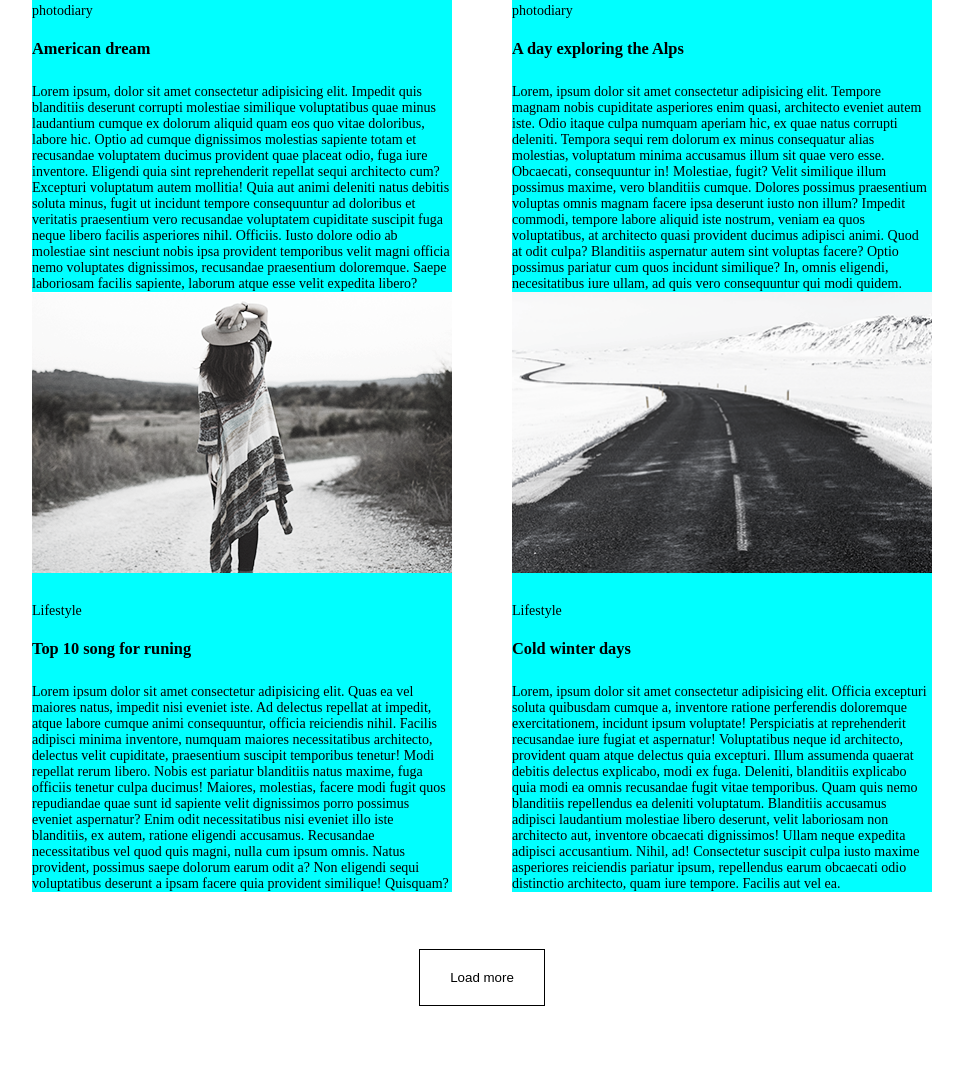
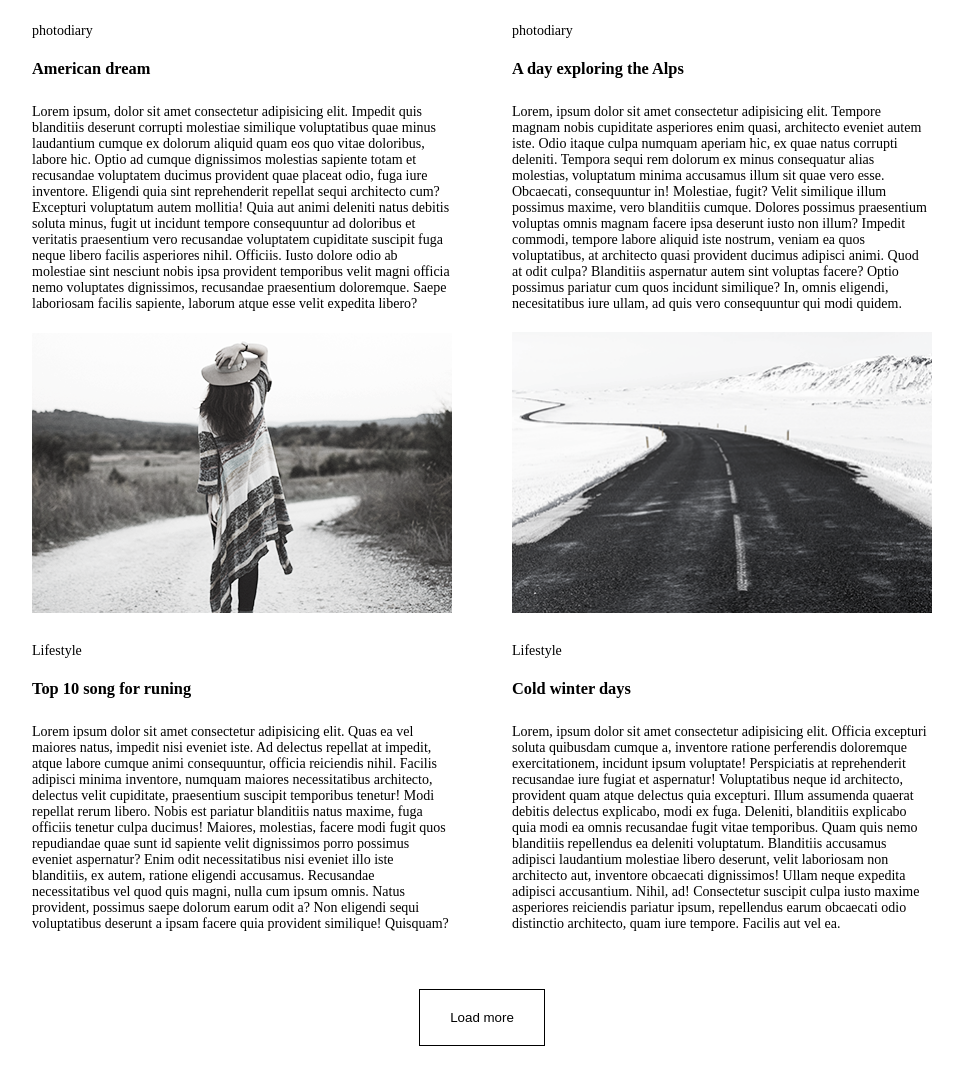
Before and after one commit to Whisker1927/HW, a plain HTML site: page module-03/index.html in a window 1280 px wide. Shown: the part 1091-2157 px from the top of the page, without its empty margins (158-1121 px from the left). Before the commit the page ends 2117 px from the top, so only its background shows below. Drawn offline with Linux system fonts and the light colour scheme.

Commit message:
fixed5 module3

```diff
--- a/module-03/css/style.css
+++ b/module-03/css/style.css
@@ -54,7 +54,6 @@ img {
   margin: 0 auto;
   margin-top: 57px;
   display: block;
-  position: relative;
   border: 1px solid black;
   background-color: white;
 }
@@ -75,7 +74,7 @@ img {
   display: inline-block;
   width: 420px;
   font-size: 14px;
-  background-color: aqua;
+  margin-bottom: 20px;
 }
 .item:nth-last-child(-n + 2) {
   margin-bottom: 0;
```
